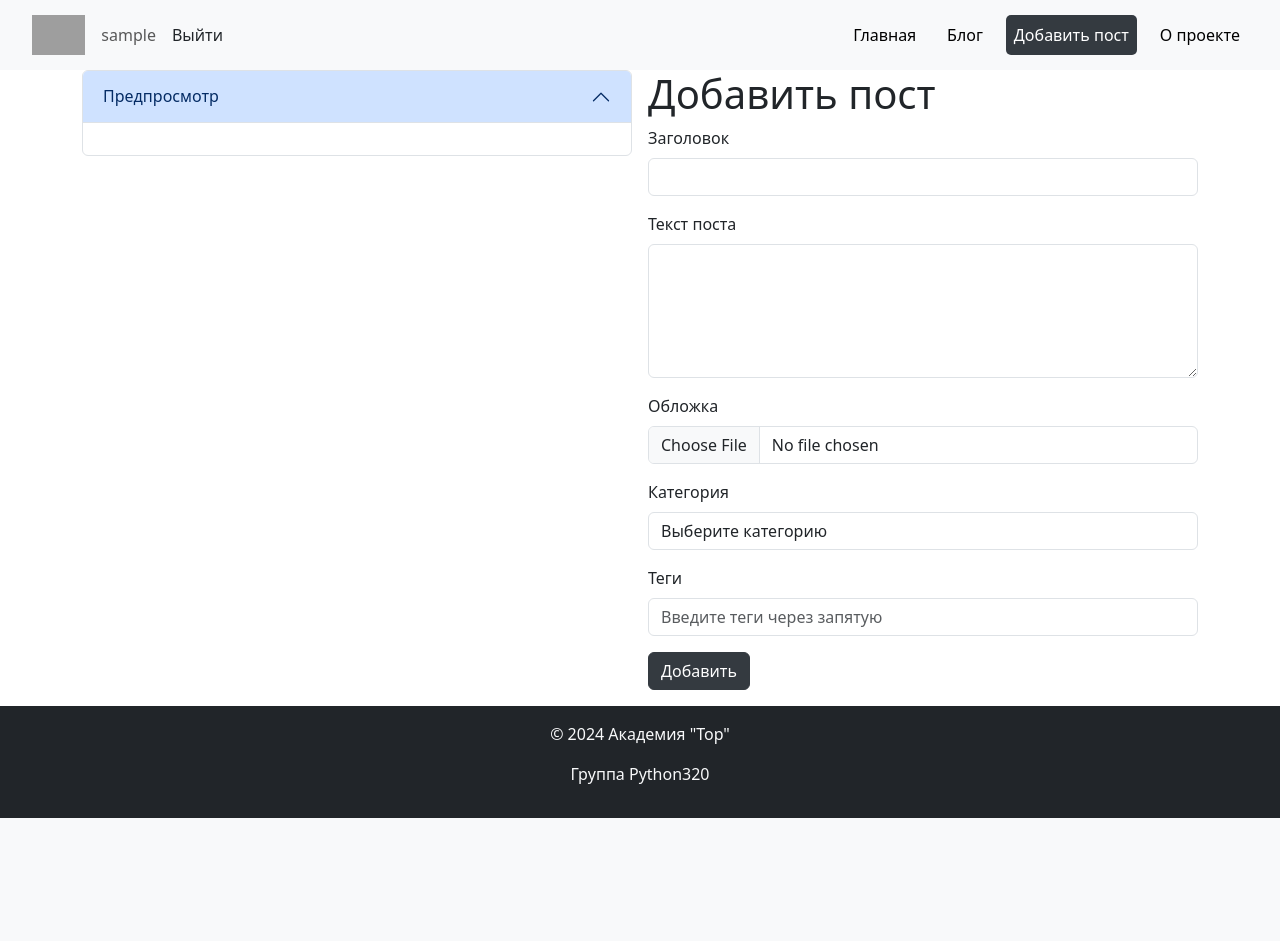
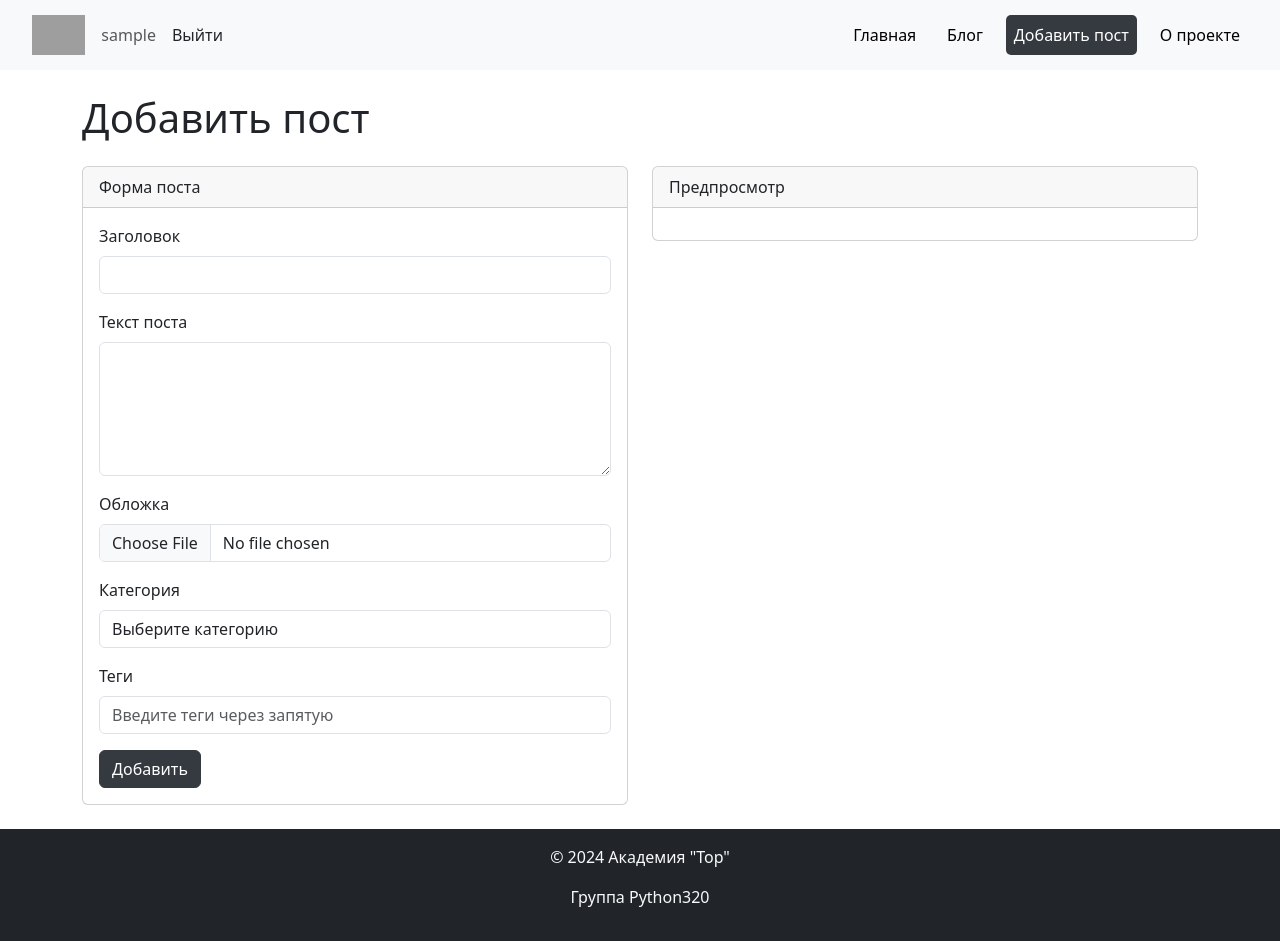
Before and after one commit to Bloedrenn/my_project-online, a Django app: page /blog/post/add/ in a window 1280 px wide. Before the commit the page ends 818 px from the top, so only its background shows below. Run offline with Django 5.2, Linux system fonts and the light colour scheme; the visitor is signed in with stand-in values (Sample User, id 1); data that the repository does not hold is empty; parts of the project's set-up code (start-up, migrations or seed data) failed here and were passed over; some libraries are stand-ins or nearby versions; grey boxes are pictures that could not be loaded.

Commit message:
Альтернативный вариант формы добавления поста (очередной)

```diff
--- a/main/templates/main/category_form.html
+++ b/main/templates/main/category_form.html
@@ -8,7 +8,7 @@
 
     {% if messages %}
         {% for message in messages %}
-            <div class="alert alert-danger alert-dismissible fade show" role="alert">
+            <div class="alert alert-{{ message.tags }} alert-dismissible fade show" role="alert">
                 {{ message }}
                 <button type="button" class="btn-close" data-bs-dismiss="alert" aria-label="Закрыть"></button>
             </div>
--- a/main/templates/main/post_form.html
+++ b/main/templates/main/post_form.html
@@ -3,31 +3,16 @@
 {% block title %}{{ operation_name }}{% endblock %}
 
 {% block content %}
-<div class="container">
+  <div class="container mt-4">
+    <h1 class="mb-4">{{ operation_name }}</h1>
+
     <div class="row">
-    <!-- Форма и аккордеон -->
-    <div class="col-12">
-      <div class="d-flex flex-column flex-md-row align-items-start">
-        <!-- Аккордеон для предпросмотра -->
-        <div class="accordion flex-md-fill me-md-3 order-md-1 w-100" id="previewAccordion">
-          <div class="accordion-item">
-            <h2 class="accordion-header" id="previewHeading">
-              <button class="accordion-button" type="button" data-bs-toggle="collapse" data-bs-target="#previewCollapse" aria-expanded="true" aria-controls="previewCollapse">
-                Предпросмотр
-              </button>
-            </h2>
-            <div id="previewCollapse" class="accordion-collapse collapse show" aria-labelledby="previewHeading" data-bs-parent="#previewAccordion">
-              <div class="accordion-body">
-                <!-- Контейнер для отображения предпросмотра -->
-                <div id="preview"></div>
+      <div class="col-lg-6 mb-4">
+        <div class="card">
+          <div class="card-header">
+            Форма поста
           </div>
-            </div>
-          </div>
-        </div>
-
-        <!-- Форма для добавления поста -->
-        <div class="flex-md-fill mt-3 mt-md-0 order-md-2 w-100">
-          <h1>{{ operation_name }}</h1>
+          <div class="card-body">
             <form method="POST" enctype="multipart/form-data">
               {% csrf_token %}
 
@@ -36,21 +21,34 @@
                   <label for="{{ field.name }}" class="form-label">{{ field.label }}</label>
                   {{ field }}
                   {% if field.errors %}
-                  <!-- Отображение ошибок валидации формы -->
-                  <div class="alert alert-danger">
+                    <div class="text-danger">
                       {{ field.errors }}
                     </div>
                   {% endif %}
                 </div>
               {% endfor %}
-            <button type="submit" class="btn btn-dark mb-3">{{ submit_button_text }}</button>
+              <button type="submit" class="btn btn-dark">{{ submit_button_text }}</button>
             </form>
+          </div>
+        </div>
+      </div>
+
+      <div class="col-lg-6">
+        <div class="card">
+          <div class="card-header">
+            Предпросмотр
+          </div>
+          <div class="card-body">
+            <div id="preview" style="max-height: 600px; overflow-y: auto;">
+              <!-- Здесь будет отображаться предпросмотр -->
+            </div>
           </div>
         </div>
       </div>
     </div>
   </div>
 
+  {% block scripts %}
   <script>
     let timeout = null;
 
@@ -75,7 +73,8 @@
     document.getElementById('id_text').addEventListener('input', function() {
         clearTimeout(timeout);
         // Отложенный запрос на предпросмотр для оптимизации производительности
-      timeout = setTimeout(() => sendPreviewRequest(this.value), 1000);
+        timeout = setTimeout(() => sendPreviewRequest(this.value), 500);
     });
   </script>
   {% endblock %}
+{% endblock %}
```
Lines whose indentation alone changed are shown as unchanged.
